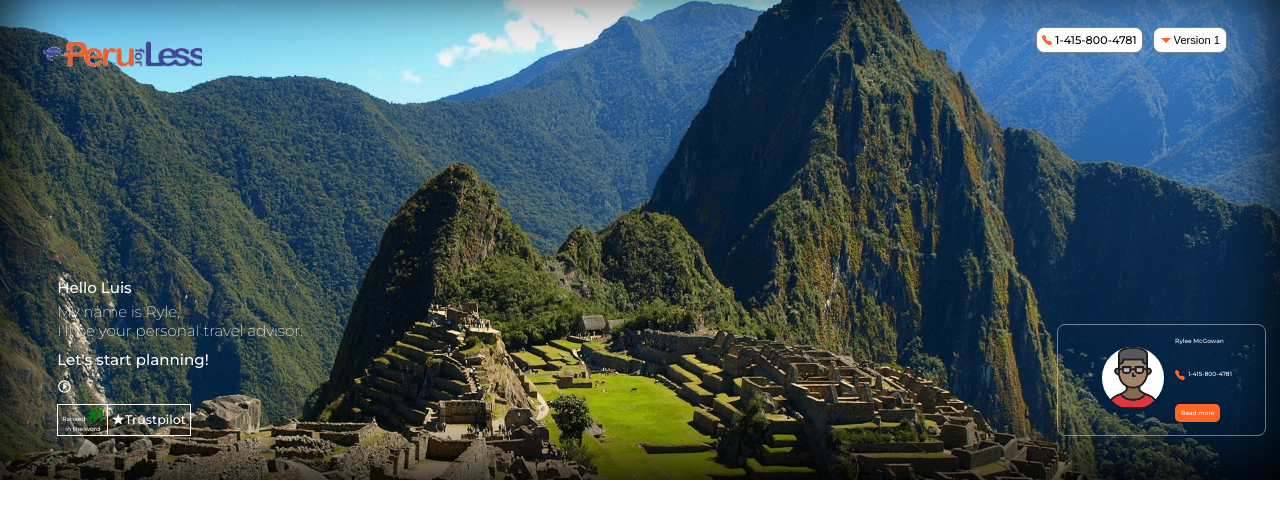
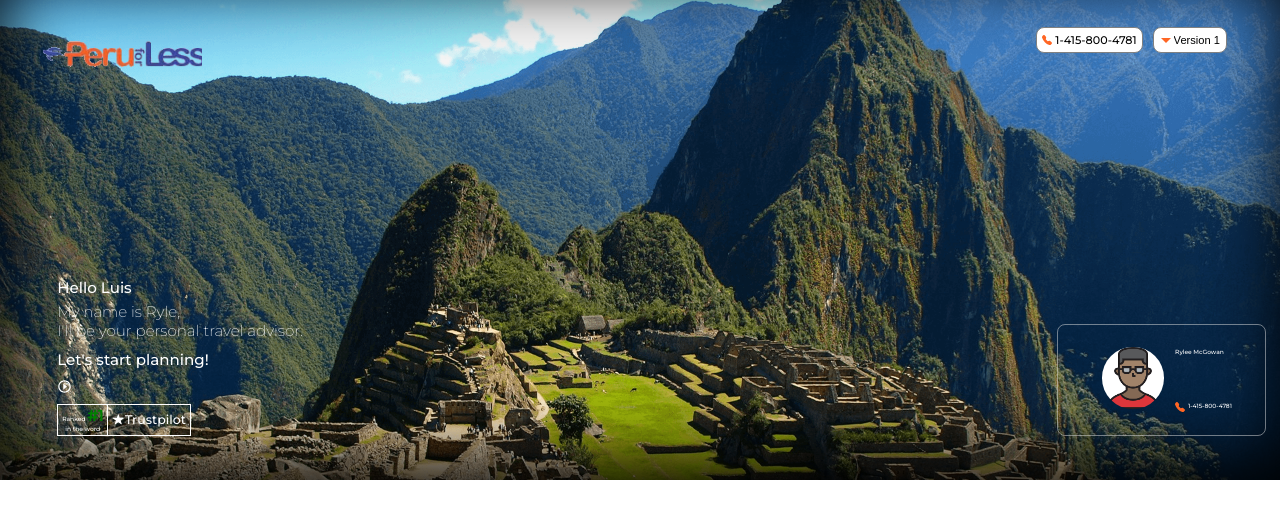
Before and after one commit to ilidanrock/latinamericaforless, a React (Create React App) app: page / in a window 1280 px wide. Shown: the top 518 px of the page. Built offline with nearby package versions, Linux system fonts and the light colour scheme.

Commit message:
Add deploy workflow

```diff
--- a/src/components/header/Header.jsx
+++ b/src/components/header/Header.jsx
@@ -54,7 +54,7 @@ const Header = () => {
               <BsFillTelephoneFill className="icon" size={10} />
               <div>1-415-800-4781</div>
             </div>
-            <a className="buttonReadme" href="#">Read more</a>
+            {/* <a className="buttonReadme" href="#">Read more</a> */}
           </div>
         </div>
       </div>
```
